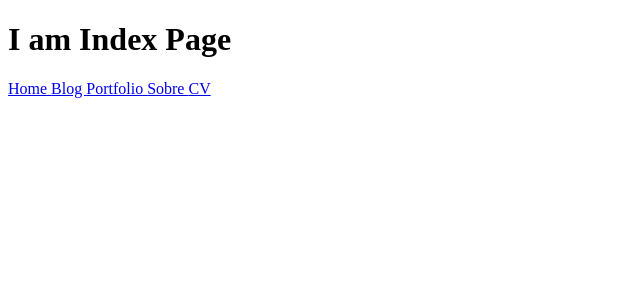
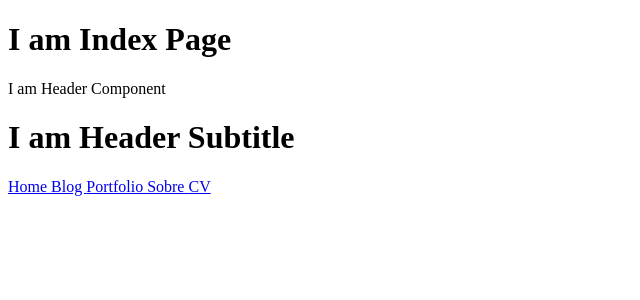
Before and after one commit to lucastravagin/porfolio-lucastravagin, a Next.js app: page / in a window 1280 px wide. Shown: the top 300 px of the page, without its empty margins (0-640 px from the left). Built offline with nearby package versions, Linux system fonts and the light colour scheme.

Commit message:
Using React Props

```diff
--- a/components/shared/Header.js
+++ b/components/shared/Header.js
@@ -3,8 +3,13 @@ import Link from 'next/link'
 
 class Header extends React.Component {
     render() {
+        debugger;
+
+        const title = this.props.title;
         return(
             <React.Fragment>
+                <p>{ title }</p>
+                {this.props.children}
                 <Link href="/">
                     <a> Home </a>
                 </Link>
--- a/pages/index.js
+++ b/pages/index.js
@@ -13,8 +13,9 @@ class Index extends React.Component {
         return (
             <div>
                 <h1>I am Index Page</h1>
-                <Header />
-
+                <Header title={'I am Header Component'}>
+                    <h1>I am Header Subtitle</h1>
+                </Header>
             </div>
         )
     }
```
